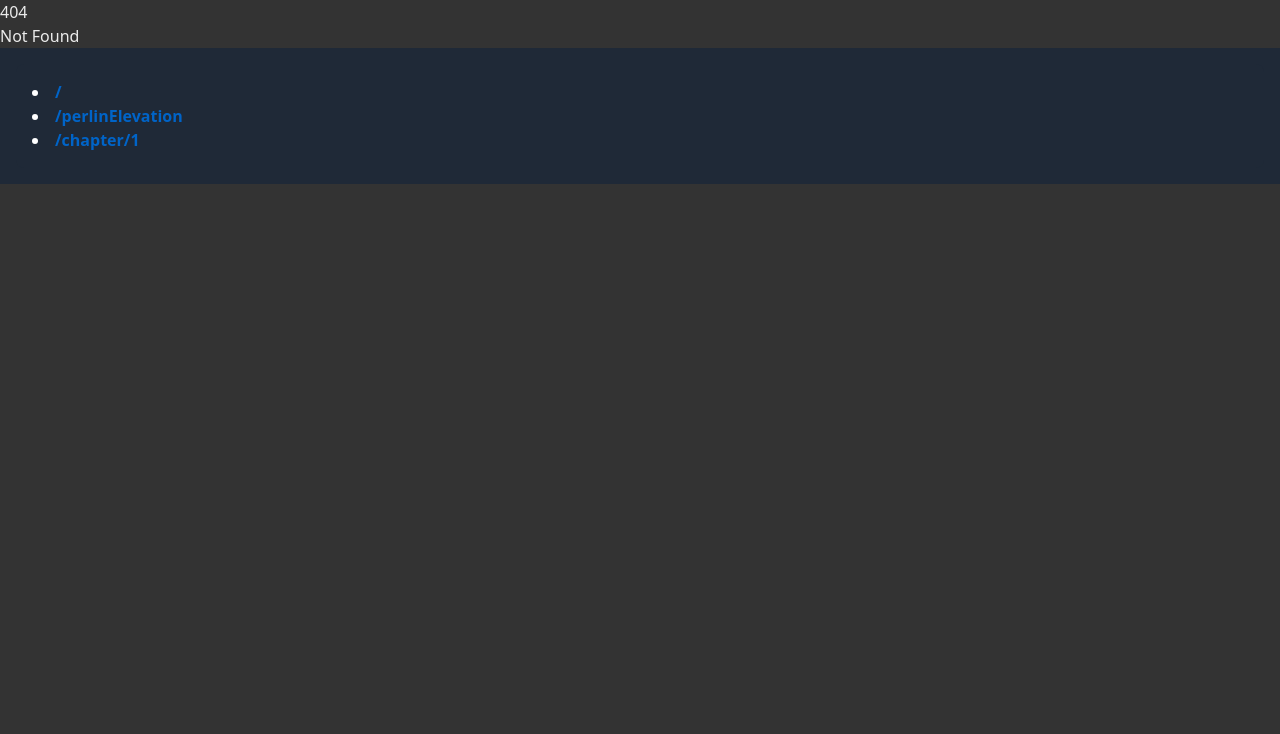
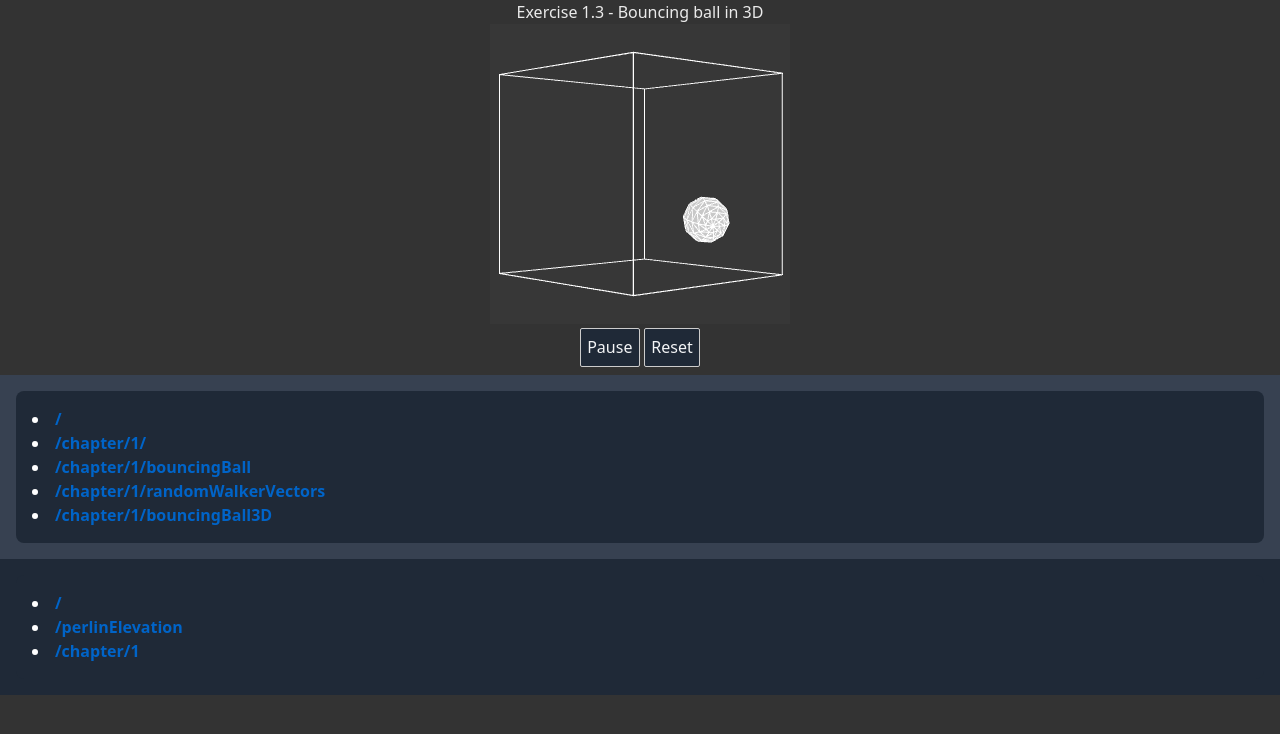
Before and after one commit to nonvenomous/nature-of-code-p5, a SvelteKit app: page /chapter/1/bouncingBall3D in a window 1280 px wide. Before the commit this address had no page. Shown: the top 734 px of the page. Built offline with nearby package versions, Linux system fonts and the light colour scheme.

Commit message:
Implement bouncing ball in 3D - exercise 1.3

```diff
--- a/src/routes/chapter/1/+layout.svelte
+++ b/src/routes/chapter/1/+layout.svelte
@@ -12,12 +12,14 @@
     <li>
       <a href="/chapter/1/" class="">/chapter/1/</a>
     </li>
-
     <li>
       <a href="/chapter/1/bouncingBall" class="">/chapter/1/bouncingBall</a>
     </li>
     <li>
       <a href="/chapter/1/randomWalkerVectors" class="">/chapter/1/randomWalkerVectors</a>
     </li>
+    <li>
+      <a href="/chapter/1/bouncingBall3D" class="">/chapter/1/bouncingBall3D</a>
+    </li>
   </ol>
 </footer>
--- /dev/null
+++ b/src/routes/chapter/1/bouncingBall3D/+page.svelte
@@ -0,0 +1,62 @@
+<script lang="ts">
+  import type p5 from 'p5';
+  import Sketch from '$lib/Sketch.svelte';
+
+  const canvasWidth = 300;
+  const canvasHeight = 300;
+  const fps = 120;
+
+  const boxSz = 100;
+  const doubleBox = boxSz * 2;
+
+  let theta = 0.0;
+
+  function sketch(p: p5) {
+    p.setup = () => {
+      p.createCanvas(canvasWidth, canvasHeight, 'webgl');
+      p.frameRate(fps);
+      p.stroke(255);
+    };
+
+    const position = p.createVector(50, 50, 50);
+    const velocity = p.createVector(1.1, 1.2, 1.3);
+
+    const SIZE = 48;
+    const RADIUS = SIZE / 2;
+
+    p.draw = () => {
+      p.background(55);
+      p.rotateY(theta);
+      theta += 0.0025;
+
+      p.noFill();
+      p.box(doubleBox);
+
+      position.add(velocity);
+
+      if (position.x + RADIUS > boxSz || position.x - RADIUS < -boxSz) {
+        velocity.x = velocity.x * -1;
+      }
+      if (position.y + RADIUS > boxSz || position.y - RADIUS < -boxSz) {
+        velocity.y = velocity.y * -1;
+      }
+      if (position.z + RADIUS > boxSz || position.z - RADIUS < -boxSz) {
+        velocity.z = velocity.z * -1;
+      }
+      p.fill(200);
+
+      // p.circle(position.x, position.y, SIZE);
+      p.push();
+      p.translate(position);
+      p.rotateX(theta);
+      p.rotateY(theta);
+      p.rotateZ(theta);
+      p.sphere(RADIUS, 10, 10);
+      p.pop();
+    };
+  }
+</script>
+
+<h2>Exercise 1.3 - Bouncing ball in 3D</h2>
+
+<Sketch sketchFunction={sketch} />
```
